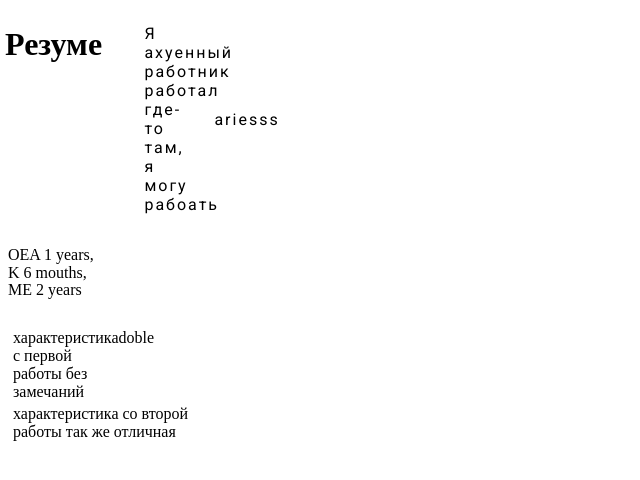
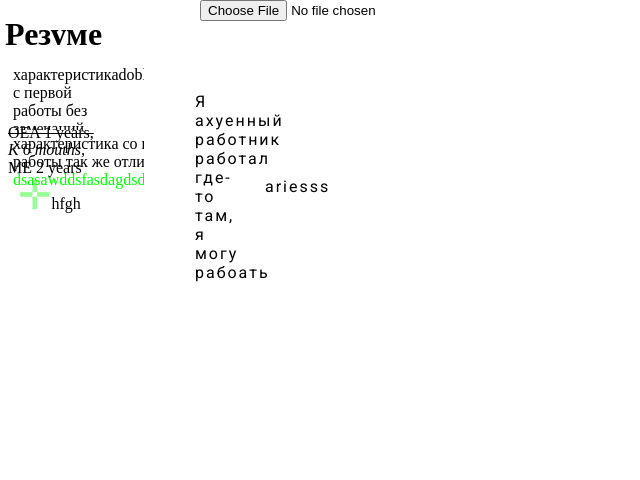
Before and after one commit to Ar1esss/Resume, a plain HTML site: page index.html in a window 1280 px wide. Shown: the whole page, without its empty margins (0-640 px from the left). Drawn offline with Linux system fonts and the light colour scheme.

Commit message:
title name URL link active color active file

```diff
--- a/index.html
+++ b/index.html
@@ -1,11 +1,12 @@
 <!DOCTYPE html>
          <html>
           <head>
+            <base href="http://127.0.0.1:5500/resume/index.com">
             <link rel="preconnect" href="https://fonts.googleapis.com">
 <link rel="preconnect" href="https://fonts.gstatic.com" crossorigin>
 <link href="https://fonts.googleapis.com/css2?family=Roboto:ital,wght@0,100;0,300;0,400;0,500;0,700;0,900;1,100;1,300;1,400;1,500;1,700;1,900&display=swap" rel="stylesheet">
            <meta charset="utf-8">
-           <title>header</title>
+           <title>andrey dodik</title>
            <style type="text/css">
             :root {
               --color-white: #fff;
@@ -26,14 +27,16 @@
             left: 0px;
             display: flex;
             width: 10%;
-            justify-content: space-between;
-         }  .block2 {
+            justify-content: space-around;
+            top: 20px
+         }
+          .block2 {
           width: 200px;
           background: var(--color-white);
           padding: 5px;
           border: var(--color-black);
           position:absolute;
-           top: 400px;
+           top: 130px;
           }
           .maen {
           width: 100px;
@@ -44,9 +47,13 @@
           min-height: 0vh;
           background-color: var(--color-white);
           position: absolute;
-          top:   0px;
+          top:   -10px;
           left:   0px;
+          transition: color 0.3s ease;
         }
+
+
+        .maen:active{color: red;}
 
            .test1{
              background: var(--color-white);
@@ -63,6 +70,11 @@
              /* top: 80px; */
              /* left: -px;  */
 
+            }
+
+            .test1{
+              padding: 4%;
+              margin: 2%;
             }
 
 
@@ -88,23 +100,75 @@
             width: 100px;
             position: relative;
             line-height: 110%;
-            /* top: 50px; */
-            /* left: -200px; */
+            top: -250px;
+           /* left: -200px; */
+
+
+
+
             }
+            input[type="test2"]:disabled{background: #f700ff;}
+           div span{
+
+            color: lime;
+
+           }
+           p~span{
+           color: red;
+
+           }
+           .ariesss{
+            width:  10px;
+           font-size:  300%;
+           font-size: 10pt;
+
+           }
+           ul{
+             list-style-type: none;
+            position: relative;
+            top: -270px;
+            left: -30px;
+          }
+          ul li::before{
+          content: '✛';
+          color: lime;
+          opacity: 0.4;
+          font-size: 40px;
+        }
+        li:active{color:purple;}
+        .bdi{
+          position: relative;
+           width: 10px;
+           left: -600;
+
+        }
+        .file{
+
+          display: block;
+          position: absolute;
+          left: 200px;
+          top:  0px;
+        }
+
            </style>
           </head>
           <body>
 
-
             <main>
+            <input class="file"type="file"/>
               <h1 class="maen"> Резуме
               </h1>
-             <div class="block1"><p>характеристика с первой работы без замечаний</p><p>doble</p></div>
-             <div class="block2">характеристика со второй работы так же отличная </div>
+              <div class="block1"><p>характеристика с первой работы без замечаний</p><p>doble</p></div>
+              <div class="block2">характеристика со второй <br>работы так же отличная</br><span>dsasawddsfasdagdsdsaddsasssaa</span> </div>
 
-               <div>
-            <div class="test1"><p>Я ахуенный работник работал где-то там, я могу рабоать</p><p>ariesss</p></div>
-            <p class="test3"> OEA 1 years, K 6 mouths, ME 2 years </p>
+
+              <div>
+                <div class="test1"><p>Я ахуенный работник работал где-то там, я могу рабоать</p><p>ariesss</p></div>
+                <p class="test3"> <del>OEA 1 years,</del><dfn> K 6 mouths,</dfn> ME 2 years </p>
+                <ul><li>hfgh</li></ul>
+
+
+
                </div>
         </main>
     <footer class="test2"> Тел   <strong>08002000</strong> Звонить всегда
```
